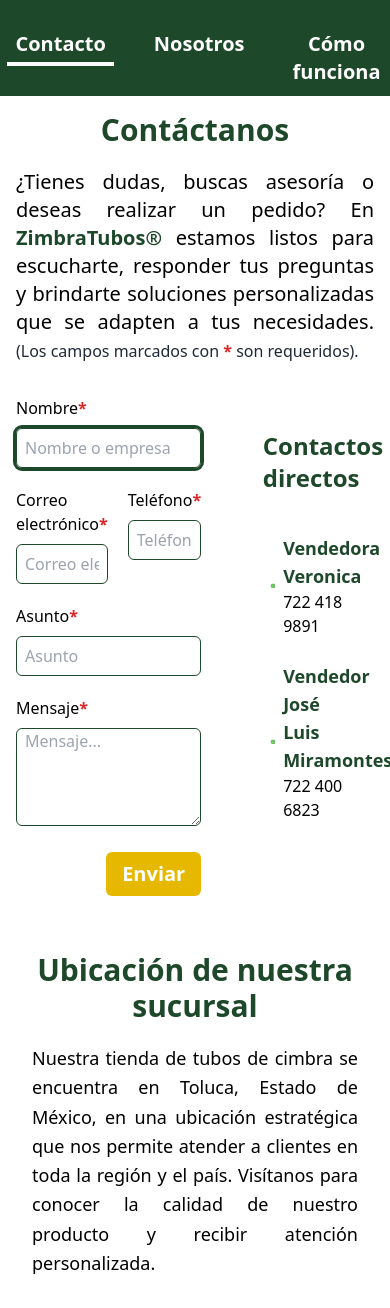
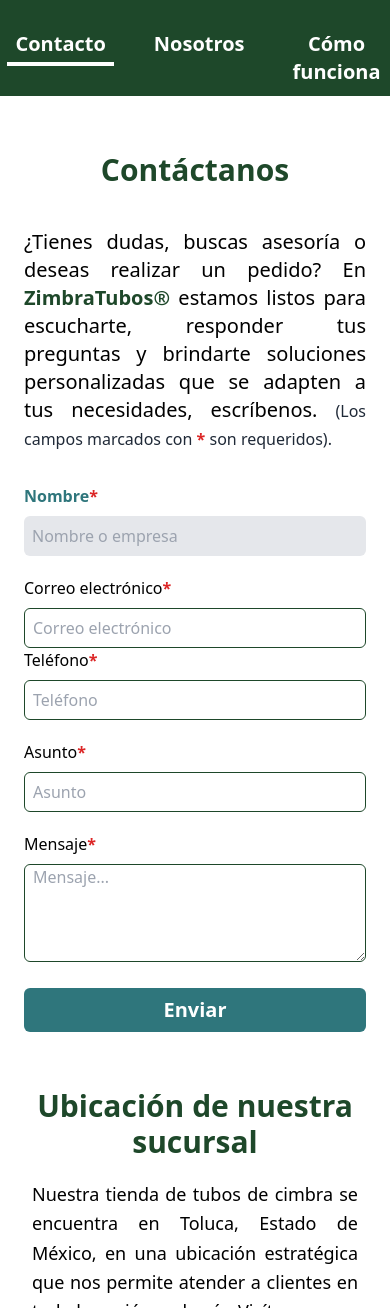
Before and after one commit to JairAguilar04/zimbra, a PHP site: page /contact.php in a window 390 px wide. Shown: the top 1308 px of the page. Run offline with PHP 8.4, Linux system fonts and the light colour scheme; some libraries are stand-ins or nearby versions.

Commit message:
primeros ajustes para diseño responsivo

```diff
--- a/contact.php
+++ b/contact.php
@@ -3,38 +3,40 @@
     include('./includes/header.php');
 ?>
     <section class="flex-grow max-w-6xl mx-auto w-full p-4 sm:p-6 bg-white">
-      <h2 class="text-center text-3xl text-[#1e482a] font-bold">Contáctanos</h2>
-      <h3 class="mt-5 text-xl text-justify">
+      <!-- titulo -->
+      <h2 class="text-center text-3xl text-[#1e482a] font-bold my-10">Contáctanos</h2>
+      <!-- texto y formulario -->
+      <div class="flex sm:flex-row flex-col gap-x-20 sm:items-center sm:px-10 px-2">
+          <!-- texto formulario -->
+          <h3 class="flex-1 text-xl text-justify">
             ¿Tienes dudas, buscas asesoría o deseas realizar un pedido?
-        En <span class="font-bold text-[#1e482a]">ZimbraTubos&reg;</span> estamos listos para escucharte, responder tus preguntas y brindarte soluciones personalizadas que se adapten a tus necesidades.
+            En <span class="font-bold text-[#1e482a]">ZimbraTubos&reg;</span> estamos listos para escucharte, responder tus preguntas y brindarte soluciones personalizadas que se adapten a tus necesidades, escríbenos.
             <span class="text-gray-800 text-base">(Los campos marcados con
             <span class="font-bold text-red-600">*</span> son requeridos).</span>
           </h3>
-
-     <section class="flex gap-x-5">
           <!-- formulario -->
             <div class="flex-1">
               <form action="#">
                 <div class="flex flex-col gap-y-5 mt-8">
                   <!-- name -->
                   <div>
-              <label for="name" class="block mb-2">
+                    <label for="name" class="block mb-2 text-[#2f767c] font-bold">
                       Nombre<span class="font-bold text-red-600">*</span>
                     </label>
-              <input type="text" name="name" id="name" class="w-full h-10 text-gray-700 rounded-md border border-[#1e482a] px-2 focus:ring focus:ring-[#1e482a] outline-none" placeholder="Nombre o empresa" autofocus />
+                    <input type="text" name="name" id="name" class="w-full h-10 text-gray-700 rounded-md bg-gray-200 px-2 outline-none" placeholder="Nombre o empresa" autofocus />
                   </div>
 
                   <!-- email y phone -->
-            <div class="flex flex-row gap-x-5">
+                  <div class="flex md:flex-row flex-col gap-x-5">
                     <!-- email -->
-              <div class="w-3/5">
+                    <div class="md:w-3/5 w-full">
                       <label for="email" class="block mb-2">
                           Correo electrónico<span class="font-bold text-red-600">*</span>
                       </label>
                       <input type="email" name="email" id="email" class="w-full h-10 text-gray-700 rounded-md border border-[#1e482a] px-2 focus:ring focus:ring-[#1e482a] outline-none" placeholder="Correo electrónico"/>
                     </div>
                     <!-- phone -->
-              <div class="w-2/5">
+                    <div class="md:w-2/5 w-full">
                       <label for="phone" class="block mb-2">
                           Teléfono<span class="font-bold text-red-600">*</span>
                       </label>
@@ -58,57 +60,31 @@
                 </div>
                 <!-- button -->
                 <div class="text-end mt-5">
-            <button type="submit" class="w-auto bg-[#e6b800] rounded-md text-white text-xl font-bold px-4 py-2 transform duration-300 hover:bg-[#e6b800]/80 hover:-translate-y-1">Enviar</button>
+                  <button type="submit" class="sm:w-auto w-full bg-[#2f767c] rounded-md text-white text-xl font-bold px-4 py-2 transform duration-300 hover:bg-[#2f767c]/80 hover:-translate-y-1">Enviar</button>
                 </div>
               </form>
             </div>
+          </div>
 
-          <!-- contactos directos -->
-       <div class="flex-1 flex justify-center items-center">
-         <div class="px-5 py-10 w-3/4">
-            <h3 class="text-center text-2xl text-[#1e482a] font-bold">Contactos directos</h3>
-            <!-- list contac -->
-             <div class="mt-8">
 
-              <ul class="space-y-2">
-                <li class="flex items-center p-2 rounded hover:bg-gray-200 hover:">
-                  <div class="mr-2 w-1/6 breath">
-                    <img src="./assets/img/iconos/whatsapp.png" alt="Whatsapp" class="w-8 mx-auto">
+
+
+      <!-- ubicacion -->
+       <section class="mt-14 max-w-6xl mx-auto px-4">
+        <div class="flex flex-col lg:flex-row flex-col-reverse items-center gap-8">
+          <!-- mapa -->
+          <div class="flex-1 w-full rounded-lg overflow-hidden shadow-lg border relative opacity-0 translate-y-5 transition-all duration-700 ease-out will-change-transform fade-in-element" style="padding-top: 56.25%;">
+            <iframe class="absolute top-0 left-0 w-full h-full transform duration-300 hover:-translate-y-1" src="https://www.google.com/maps/embed?pb=!1m18!1m12!1m3!1d94302.0641233436!2d-99.69094708724272!3d19.298910380685783!2m3!1f0!2f0!3f0!3m2!1i1024!2i768!4f13.1!3m3!1m2!1s0x85d2761ec25c0025%3A0x6af1476e4e6ce6d6!2sFerremexiquense%20Tres%20Caminos!5e1!3m2!1ses-419!2smx!4v1755299276817!5m2!1ses-419!2smx" width="600" height="450" style="border:0;" allowfullscreen="" loading="lazy" referrerpolicy="no-referrer-when-downgrade"></iframe>
           </div>
-                  <div class="w-5/6">
-                    <h3 class="text-lg text-[#1e482a] font-bold">Vendedora Veronica</h3>
-                    <p>722 418 9891</p>
-                  </div>
-                </li>
-
-                <li class="flex items-center p-2 rounded hover:bg-gray-200">
-                  <div class="mr-2 w-1/6 breath">
-                    <img src="./assets/img/iconos/whatsapp.png" alt="Whatsapp" class="w-8 mx-auto">
-                  </div>
-                  <div class="w-5/6">
-                    <h3 class="text-lg text-[#1e482a] font-bold">Vendedor José Luis Miramontes</h3>
-                    <p>722 400 6823</p>
-                  </div>
-                </li>
-              </ul>
-
+              <!-- info -->
+          <div class="flex-1">
+            <h2 class="text-center text-3xl text-[#1e482a] font-bold">Ubicación de nuestra sucursal</h2>
+            <h3 class="mt-5 text-lg text-justify leading-relaxed">Nuestra tienda de tubos de cimbra se encuentra en Toluca, Estado de México, en una ubicación estratégica que nos permite atender a clientes en toda la región y el país. Visítanos para conocer la calidad de nuestro producto y recibir atención personalizada.</h3>
           </div>
         </div>
        </section>
 
-      <!-- ubicacion -->
-       <section class="mt-14 max-w-6xl mx-auto px-4">
-        <div class="flex flex-col lg:flex-row items-center gap-8">
-          <div class="flex-1">
-            <h2 class="text-center text-3xl text-[#1e482a] font-bold">Ubicación de nuestra sucursal</h2>
-            <h3 class="mt-5 text-lg text-justify leading-relaxed">Nuestra tienda de tubos de cimbra se encuentra en Toluca, Estado de México, en una ubicación estratégica que nos permite atender a clientes en toda la región y el país. Visítanos para conocer la calidad de nuestro producto y recibir atención personalizada.</h3>
-          </div>
-          <!-- mapa -->
-          <div class="flex-1 w-full rounded-lg overflow-hidden shadow-lg border relative opacity-0 translate-y-5 transition-all duration-700 ease-out will-change-transform fade-in-element" style="padding-top: 56.25%;">
-            <iframe class="absolute top-0 left-0 w-full h-full transform duration-300 hover:-translate-y-1" src="https://www.google.com/maps/embed?pb=!1m18!1m12!1m3!1d94302.0641233436!2d-99.69094708724272!3d19.298910380685783!2m3!1f0!2f0!3f0!3m2!1i1024!2i768!4f13.1!3m3!1m2!1s0x85d2761ec25c0025%3A0x6af1476e4e6ce6d6!2sFerremexiquense%20Tres%20Caminos!5e1!3m2!1ses-419!2smx!4v1755299276817!5m2!1ses-419!2smx" width="600" height="450" style="border:0;" allowfullscreen="" loading="lazy" referrerpolicy="no-referrer-when-downgrade"></iframe>
-          </div>
-        </div>
-       </section>
+
     </section>
     <?php
       include("./includes/footer.php");
--- a/includes/footer.php
+++ b/includes/footer.php
@@ -1,5 +1,5 @@
     <!-- footer -->
-    <footer class="bg-[#1e482a] text-white py-6">
+    <footer class="bg-[#2f767c] text-white py-6">
         <div class="max-w-7xl mx-auto px-4 flex flex-col md:flex-row items-center justify-between">
 
             <!-- enlaces -->
```
Also changed, not shown: asFunction.php (+40 -3 lines), index.php (+14 -14 lines). Lines whose indentation alone changed are shown as unchanged.
